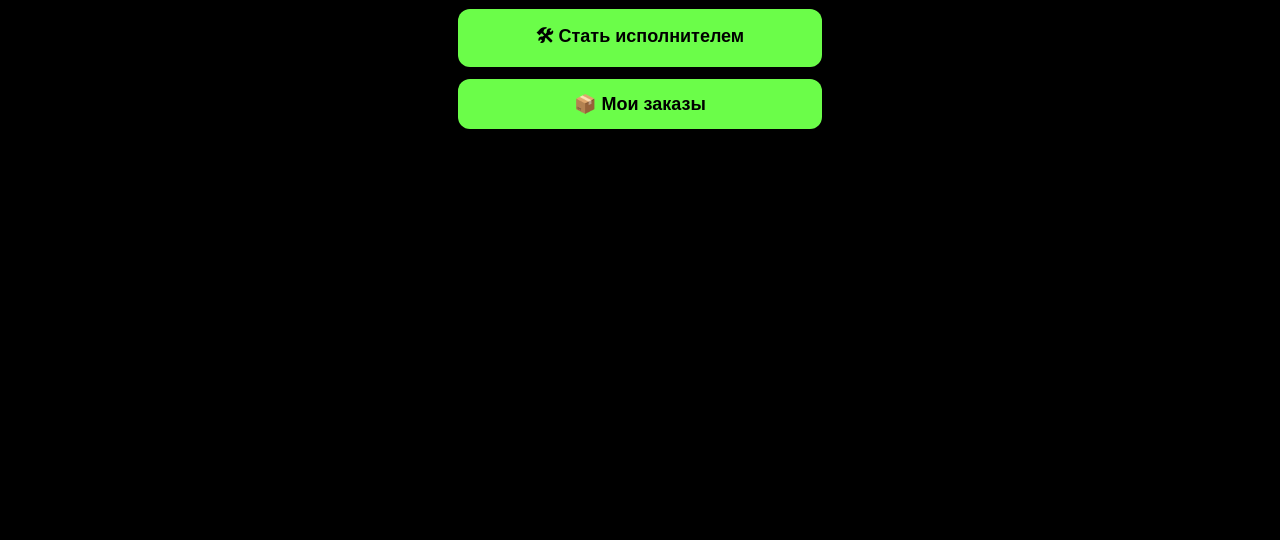
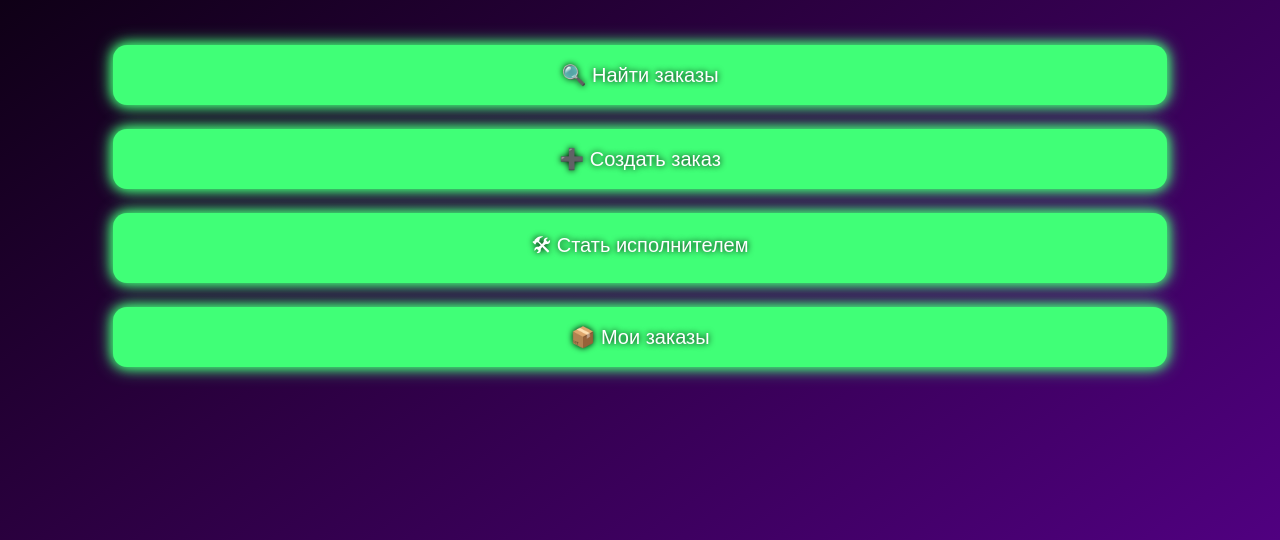
Before and after one commit to kassencoding/sportkrgbot, a plain HTML site: page index.html in a window 1280 px wide. Shown: the part 300-840 px from the top of the page. Before the commit the page ends 800 px from the top, so only its background shows below. Drawn offline with Linux system fonts and the light colour scheme.

Commit message:
Update index.html

```diff
--- a/index.html
+++ b/index.html
@@ -4,48 +4,76 @@
 <meta charset="UTF-8">
 <meta name="viewport" content="width=device-width, initial-scale=1.0">
 <title>GiDCity Меню</title>
+
 <style>
 body {
-  background: #000;
+  margin: 0;
+  font-family: Arial, sans-serif;
+  background: linear-gradient(145deg, #000000, #2b0040, #500080);
   color: #fff;
-  font-family: Arial, sans-serif;
   text-align: center;
-  padding-top: 40px;
+  min-height: 100vh;
+  display: flex;
+  flex-direction: column;
+  justify-content: center;
+  padding: 20px;
 }
+
 h1 {
-  color: #9d6bfc;
-  font-size: 32px;
-  margin-bottom: 10px;
+  font-size: 48px;
+  margin-bottom: 5px;
+  color: #c07fff;
+  text-shadow: 0 0 12px #b56bff;
 }
-p.tagline {
-  color: #6bfd49;
+
+p {
   font-size: 18px;
   margin-bottom: 40px;
+  opacity: 0.85;
 }
-a.button {
+
+/* НЕОНОВЫЕ КНОПКИ */
+.btn {
   display: block;
+  width: 85%;
   margin: 12px auto;
-  padding: 14px 22px;
-  width: 80%;
-  max-width: 320px;
-  background: #6bfd49;
-  color: #000;
+  padding: 18px 0;
+  font-size: 20px;
+  border-radius: 14px;
   text-decoration: none;
-  border-radius: 12px;
-  font-size: 18px;
-  font-weight: bold;
+  color: #fff;
+  background: #40ff77;
+  text-shadow: 0 0 6px #000;
+  box-shadow: 0 0 12px #40ff77, 0 0 18px #40ff77;
+  transition: 0.3s;
+}
+
+.btn:hover {
+  transform: scale(1.05);
+  box-shadow: 0 0 18px #7bff9c, 0 0 28px #7bff9c;
+}
+
+/* Анимация появления */
+.fade {
+  animation: fadeIn 1.6s ease;
+}
+
+@keyframes fadeIn {
+  from { opacity: 0; transform: translateY(12px); }
+  to { opacity: 1; transform: translateY(0); }
 }
 </style>
+
 </head>
-<body>
+<body class="fade">
 
 <h1>GiDCity</h1>
-<p class="tagline">Зашёл • Сделал • Заработал</p>
+<p>Зашёл • Сделал • Заработал</p>
 
-<a class="button" href="#">🔎 Найти заказы</a>
-<a class="button" href="#">➕ Создать заказ</a>
-<a class="button" href="#">🛠 Стать исполнителем</a>
-<a class="button" href="#">📦 Мои заказы</a>
+<a class="btn" href="https://t.me/GiDCityBot?start=find">🔍 Найти заказы</a>
+<a class="btn" href="https://t.me/GiDCityBot?start=create">➕ Создать заказ</a>
+<a class="btn" href="https://t.me/GiDCityBot?start=be_executor">🛠 Стать исполнителем</a>
+<a class="btn" href="https://t.me/GiDCityBot?start=my_orders">📦 Мои заказы</a>
 
 </body>
 </html>
```
